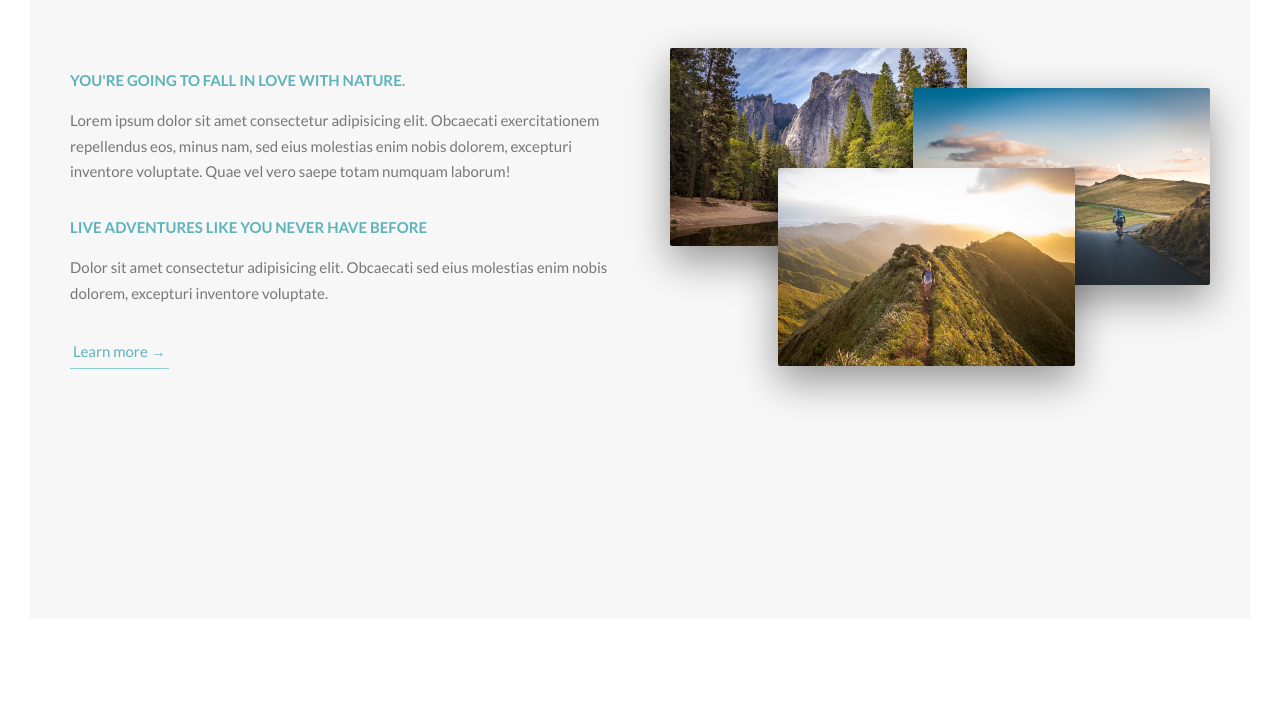
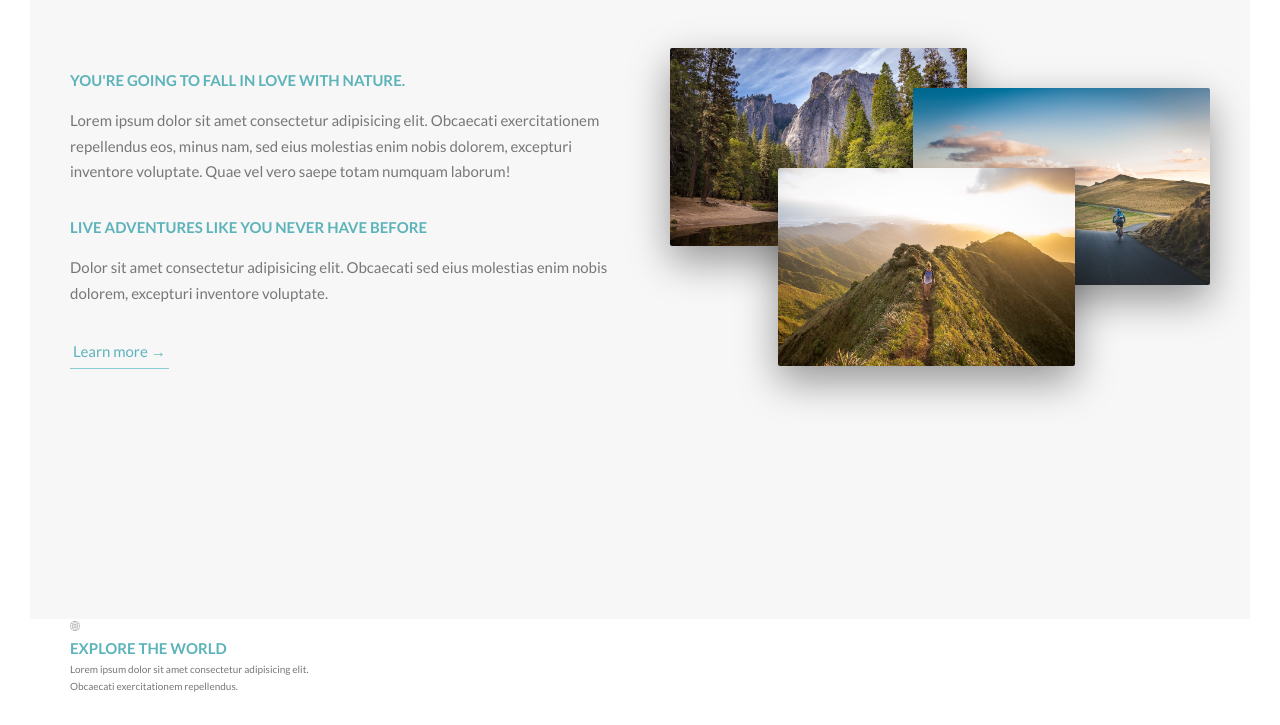
Before and after one commit to KateChantha/happy-camper, a website: page index.html in a window 1280 px wide. Shown: the part 992-1717 px from the top of the page. Before the commit the page ends 1641 px from the top, so only its background shows below. Drawn offline with Linux system fonts and the light colour scheme.

Commit message:
setup feature-box in section-features

```diff
--- a/index.html
+++ b/index.html
@@ -68,6 +68,20 @@
                         <img src="img/nat-1-large.jpg" alt="Photo 1" class="composition__photo composition__photo--p1">
                         <img src="img/nat-2-large.jpg" alt="Photo 2" class="composition__photo composition__photo--p2">
                         <img src="img/nat-3-large.jpg" alt="Photo 3" class="composition__photo composition__photo--p3">
+                    </div>
+                </div>
+            </div>
+        </section>
+
+        <section>
+            <div class="row">
+                <div class="col-1-of-4">
+                    <div class="feature-box">
+                        <i class="feature-box__icon icon-basic-world"></i>
+                        <h3 class="heading-tertiary">Explore the world</h3>
+                        <p class="feature-box__text">
+                            Lorem ipsum dolor sit amet consectetur adipisicing elit. Obcaecati exercitationem repellendus.
+                        </p>
                     </div>
                 </div>
             </div>
```
